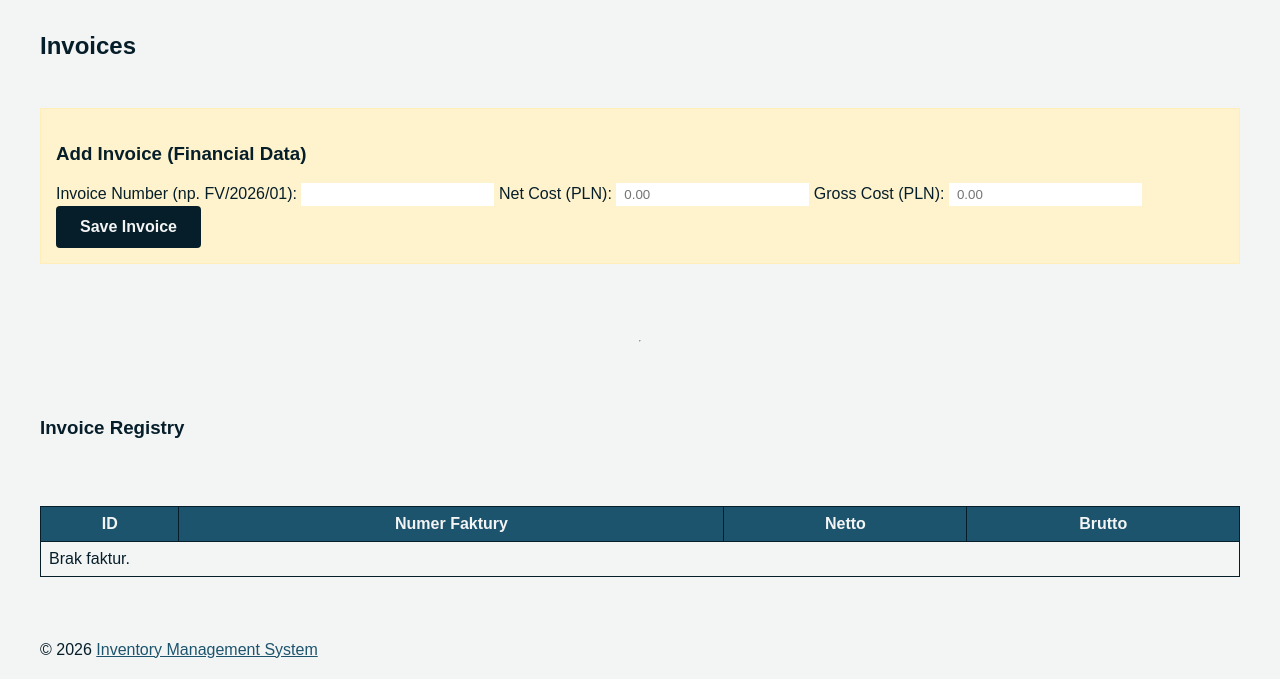
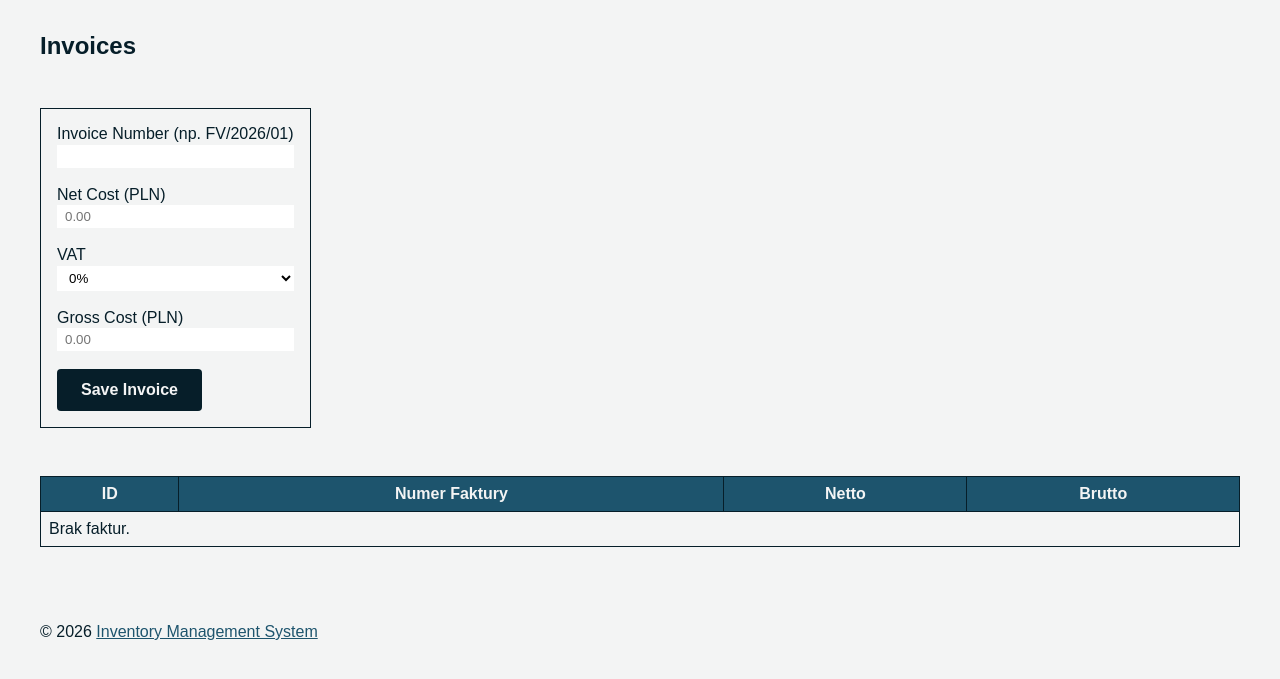
Before and after one commit to Borys35/Inventory-Management-Software, a Flask app: page /invoices/ in a window 1280 px wide. Shown: the part 103-782 px from the top of the page. After the commit the page ends 743 px from the top, so only its background shows below. Run offline with Flask 3, Linux system fonts and the light colour scheme; data that the repository does not hold is empty; some web fonts are replaced.

Commit message:
adjust styling

```diff
--- a/backend/static/style.css
+++ b/backend/static/style.css
@@ -8,7 +8,7 @@
 
 body {
     background-color: #F3F4F4;
-    color: #061E29
+    color: #061E29;
 }
 
 a {
@@ -61,6 +61,8 @@
 
 .form {
     max-width: 500px;
+    padding: 1rem;
+    border: 1px solid #061E29;
 
     label {
         display: flex;
--- a/backend/templates/customers.html
+++ b/backend/templates/customers.html
@@ -5,7 +5,6 @@
 {% endblock %}
 
 {% block content %}
-    <h3>Add New Customer</h3>
     <form method="POST" class="form" action="{{ url_for('customer.create_customer') }}">
         <label>
             Name:
--- a/backend/templates/deliveries_list.html
+++ b/backend/templates/deliveries_list.html
@@ -1,7 +1,9 @@
 {% extends 'base.html' %}
+{% block header %}
+  <h1>{% block title %}Deliveries{% endblock %}</h1>
+{% endblock %}
 {% block content %}
-    <div style="display: flex; justify-content: space-between; align-items: center;">
-        <h2>Historia Dostaw / Wydań</h2>
+    <div>
         <a href="{{ url_for('delivery.create_delivery') }}"><button>+ Nowa Transakcja</button></a>
     </div>
     <table style="width: 100%; margin-top: 20px;">
--- a/backend/templates/delivery_create.html
+++ b/backend/templates/delivery_create.html
@@ -1,7 +1,10 @@
 {% extends 'base.html' %}
 
+{% block header %}
+  <h1>{% block title %}Nowa dostawa / wydanie{% endblock %}</h1>
+{% endblock %}
+
 {% block content %}
-<h2>Nowa Dostawa / Wydanie</h2>
 
 <form method="POST" action="{{ url_for('delivery.create_delivery') }}">
 
--- a/backend/templates/inventory.html
+++ b/backend/templates/inventory.html
@@ -1,7 +1,10 @@
 {% extends 'base.html' %}
 
+{% block header %}
+  <h1>{% block title %}Stock Levels{% endblock %}</h1>
+{% endblock %}
+
 {% block content %}
-<h2>Stan Magazynowy (Stock Levels)</h2>
 
 <div style="margin-bottom: 20px; padding: 10px; background-color: #f8f9fa; border-radius: 5px;">
     <form class="filter-form" method="GET" action="{{ url_for('inventory.stock_levels') }}">
--- a/backend/templates/invoices.html
+++ b/backend/templates/invoices.html
@@ -5,25 +5,32 @@
 {% endblock %}
 
 {% block content %}
-    <div style="background-color: #fff3cd; padding: 15px; border: 1px solid #ffeeba; margin-bottom: 20px;">
-        <h3>Add Invoice (Financial Data)</h3>
-        <form method="POST" action="{{ url_for('invoice.create_invoice') }}">
-            <label>Invoice Number (np. FV/2026/01):</label>
-            <input type="text" name="invoice_number" required>
+    <div>
+        <form class="form" method="POST" action="{{ url_for('invoice.create_invoice') }}">
+            <label>Invoice Number (np. FV/2026/01)
+            <input type="text" name="invoice_number" required></label>
+            <br/>
+            <label>Net Cost (PLN)
+            <input type="number" step="0.01" name="net_cost" placeholder="0.00" required></label>
+            <br/>
+            <label>
+                VAT
+                <select>
+                    <option>0%</option>
+                    <option>8%</option>
+                    <option>23%</option>
+                </select>
+            </label>
+            <br/>
+            <label>Gross Cost (PLN)
+            <input type="number" step="0.01" name="gross_cost" placeholder="0.00" required></label>
 
-            <label>Net Cost (PLN):</label>
-            <input type="number" step="0.01" name="net_cost" placeholder="0.00" required>
-
-            <label>Gross Cost (PLN):</label>
-            <input type="number" step="0.01" name="gross_cost" placeholder="0.00" required>
+            <br/>
 
             <button type="submit">Save Invoice</button>
         </form>
     </div>
 
-    <hr>
-
-    <h3>Invoice Registry</h3>
     <table border="1" cellpadding="5" cellspacing="0" style="width: 100%;">
         <thead>
             <tr>
```
Also changed, not shown: backend/templates/documents.html (+14 -15 lines).
